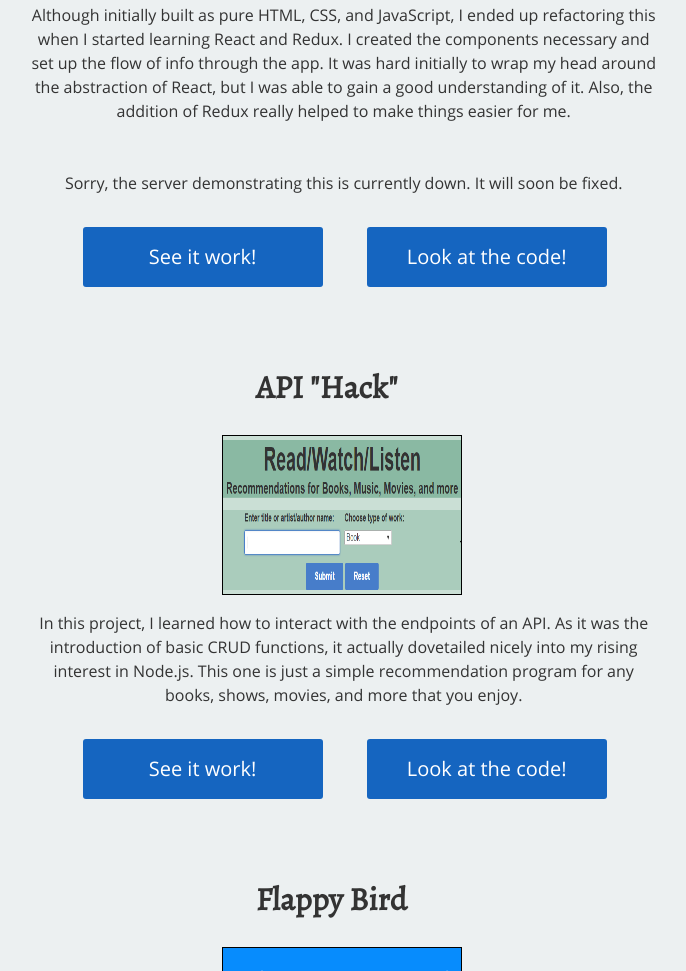
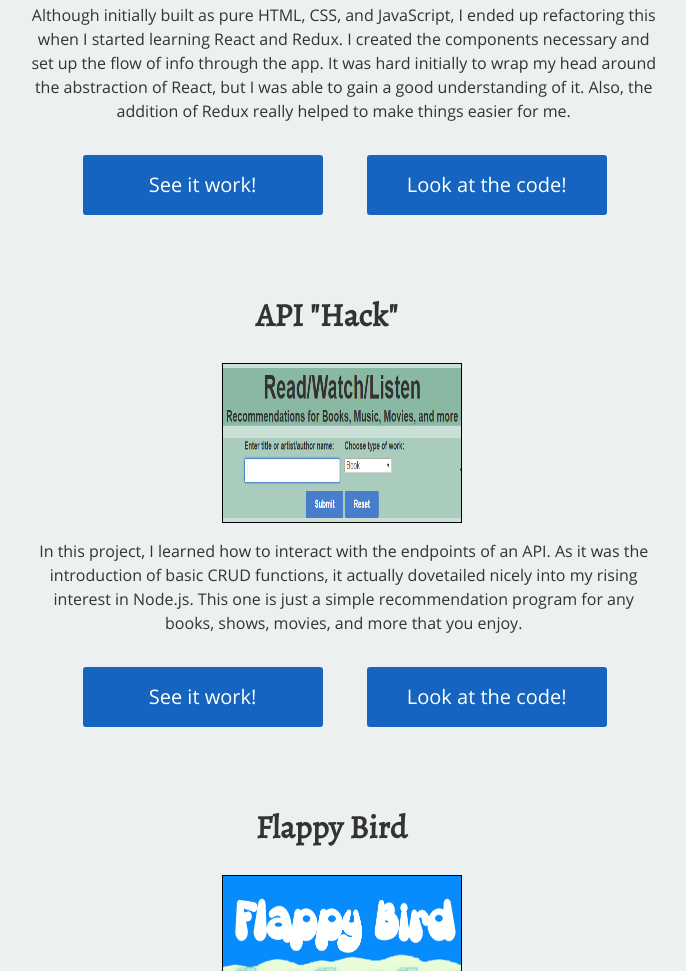
Before and after one commit to jstrother/responsive-portfolio, a website: page index.html in a window 1280 px wide. Shown: the part 3422-4393 px from the top of the page, without its empty margins (314-1000 px from the left). Drawn offline with Linux system fonts and the light colour scheme.

Commit message:
added link to new hot-cold app: and it works!

```diff
--- a/index.html
+++ b/index.html
@@ -217,8 +217,7 @@
                             <img src="img/hot-cold.png" alt="Hot or Cold" class="project-image">
                         </div>
                         <p>Although initially built as pure HTML, CSS, and JavaScript, I ended up refactoring this when I started learning React and Redux. I created the components necessary and set up the flow of info through the app. It was hard initially to wrap my head around the abstraction of React, but I was able to gain a good understanding of it. Also, the addition of Redux really helped to make things easier for me.</p>
-                        <p>Sorry, the server demonstrating this is currently down. It will soon be fixed.</p>
-                        <a href="https://jstrother.github.io/hot-cold-redux/public/index.html" target="_blank"><button>See it work!</button></a>
+                        <a href="https://pacific-ravine-70507.herokuapp.com/" target="_blank"><button>See it work!</button></a>
                         <a href="https://github.com/jstrother/hot-cold-redux" target="_blank"><button>Look at the code!</button></a>
                     </div>
                     <br><br>
```
Also changed, not shown: public/index.html (+1 -2 lines).
